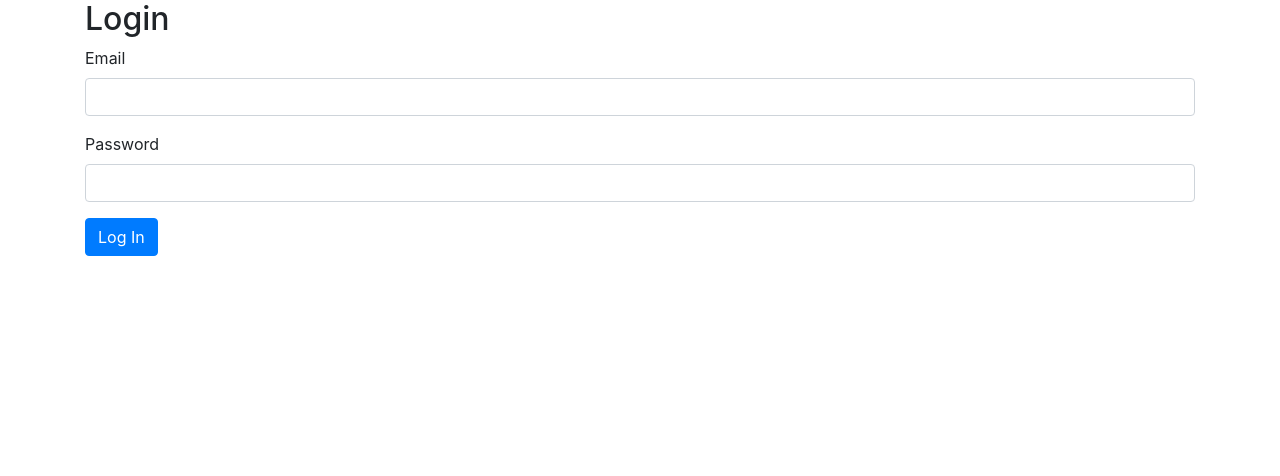
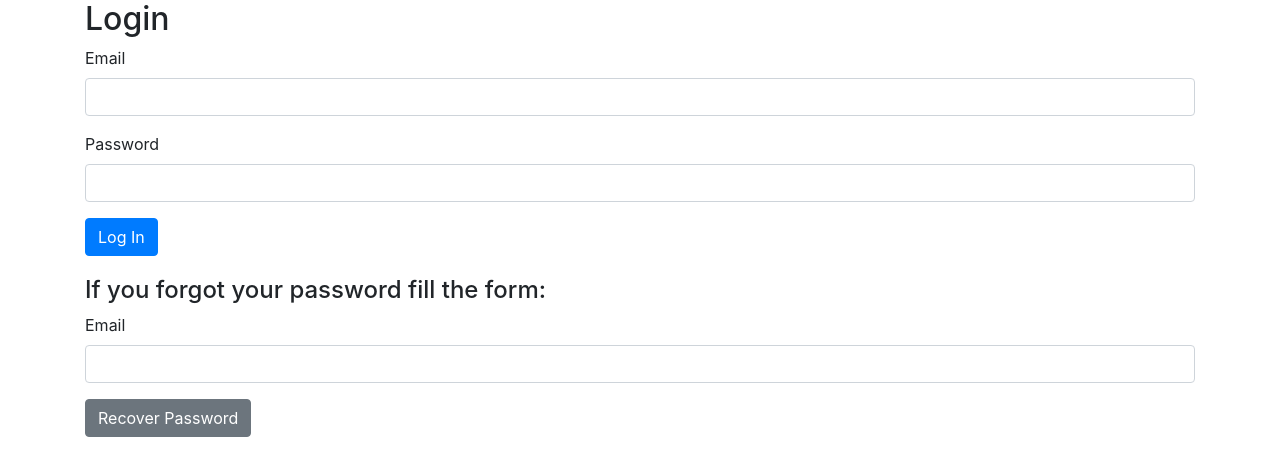
Before and after one commit to Kolpic/Online-Store, a Python web app: template Forum-Project/project/templates/login.html in a window 1280 px wide. Shown: the top 476 px of the page. Run offline with Jinja, Linux system fonts and the light colour scheme; the template is opened without the code that fills it, so the values that code supplies are empty; some libraries are stand-ins or nearby versions.

Commit message:
added recovery password feature

```diff
--- a/Forum-Project/project/templates/login.html
+++ b/Forum-Project/project/templates/login.html
@@ -6,9 +6,15 @@
     <link rel="stylesheet" href="https://stackpath.bootstrapcdn.com/bootstrap/4.3.1/css/bootstrap.min.css">
 </head>
 <body>
+    <!-- Displaying message -->
     {% if 'login_error' in session %}
         <div class="alert alert-danger">
             {{ session.pop('login_error') }}
+        </div>
+    {% endif %}
+    {% if 'login_message' in session %}
+        <div class="alert alert-success">
+            {{ session.pop('login_message') }}
         </div>
     {% endif %}
     <div class="container">
@@ -24,6 +30,16 @@
             </div>
             <button type="submit" class="btn btn-primary">Log In</button>
         </form>
+        <div style="margin-top:20px">
+            <h4>If you forgot your password fill the form:</h4>
+            <form method="POST" action="/recover_password">
+                <div class="form-group">
+                    <label for="recovery_email">Email</label>
+                    <input type="email" class="form-control" id="recovery_email" name="recovery_email" required>
+                </div>
+                <button type="submit" class="btn btn-secondary">Recover Password</button>
+            </form>
+        </div>
     </div>
 </body>
 </html>
```
Also changed, not shown: Forum-Project/project/main.py (+32 -1 lines), 2 other files.
